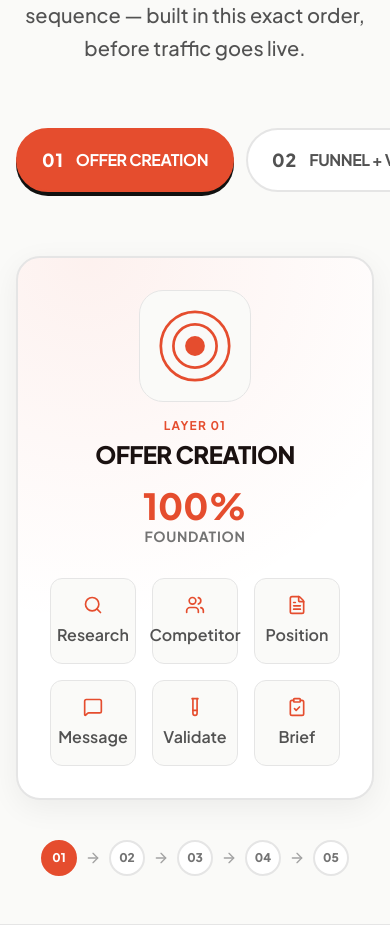
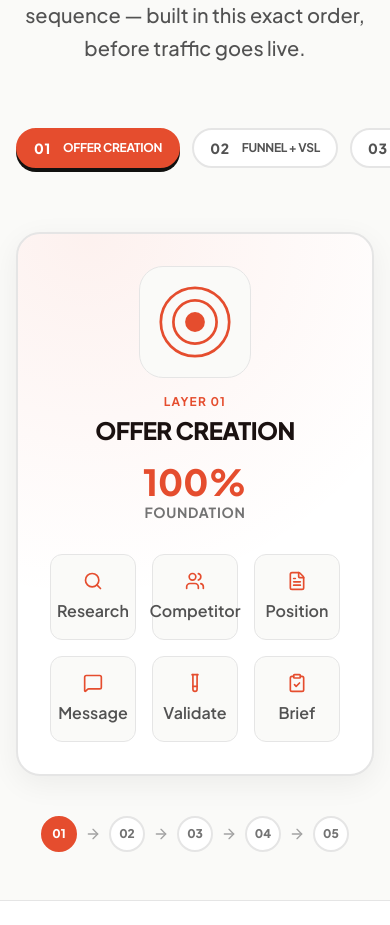
Before and after one commit to DanyalMustafa4074/wajdan-digital-alchemy, a Next.js app: page / in a window 390 px wide. Shown: the part 10760-11685 px from the top of the page. Built offline with nearby package versions, Linux system fonts and the light colour scheme; a web font is replaced by a local one.

Commit message:
fix: adjust padding and text sizes for better display on small screens in SystemTimeline component

```diff
--- a/src/components/ui/system-timeline.tsx
+++ b/src/components/ui/system-timeline.tsx
@@ -141,7 +141,8 @@ const SystemTimeline: React.FC<{ className?: string }> = ({ className }) => {
                 key={layer.number}
                 onClick={() => setActiveLayer(layer.number)}
                 className={cn(
-                  'relative flex shrink-0 items-center justify-center gap-3 px-6 py-4 rounded-full border-2 transition-all whitespace-nowrap',
+                  // reduced padding & tighter text to prevent overflow on small screens
+                  'relative flex shrink-0 items-center justify-center gap-3 px-4 py-2 rounded-full border-2 transition-all whitespace-nowrap',
                   isActive
                     ? 'bg-[#E54D2E] border-[#E54D2E] text-white shadow-[0_4px_0_0_#111110]'
                     : 'bg-white border-neutral-200 text-neutral-600 hover:border-[#E54D2E]/40'
@@ -149,8 +150,8 @@ const SystemTimeline: React.FC<{ className?: string }> = ({ className }) => {
                 whileHover={{ scale: 1.04 }}
                 whileTap={{ scale: 0.98 }}
               >
-                <span className="text-lg sm:text-xl font-black tracking-wider flex-shrink-0">{layer.number}</span>
-                <span className="font-bold uppercase tracking-tight text-base sm:text-lg flex-shrink-0">{layer.title}</span>
+                <span className="text-sm sm:text-base font-black tracking-wider flex-shrink-0">{layer.number}</span>
+                <span className="font-bold uppercase tracking-tight text-xs sm:text-sm md:text-base flex-shrink-0">{layer.title}</span>
               </motion.button>
             );
           })}
```
